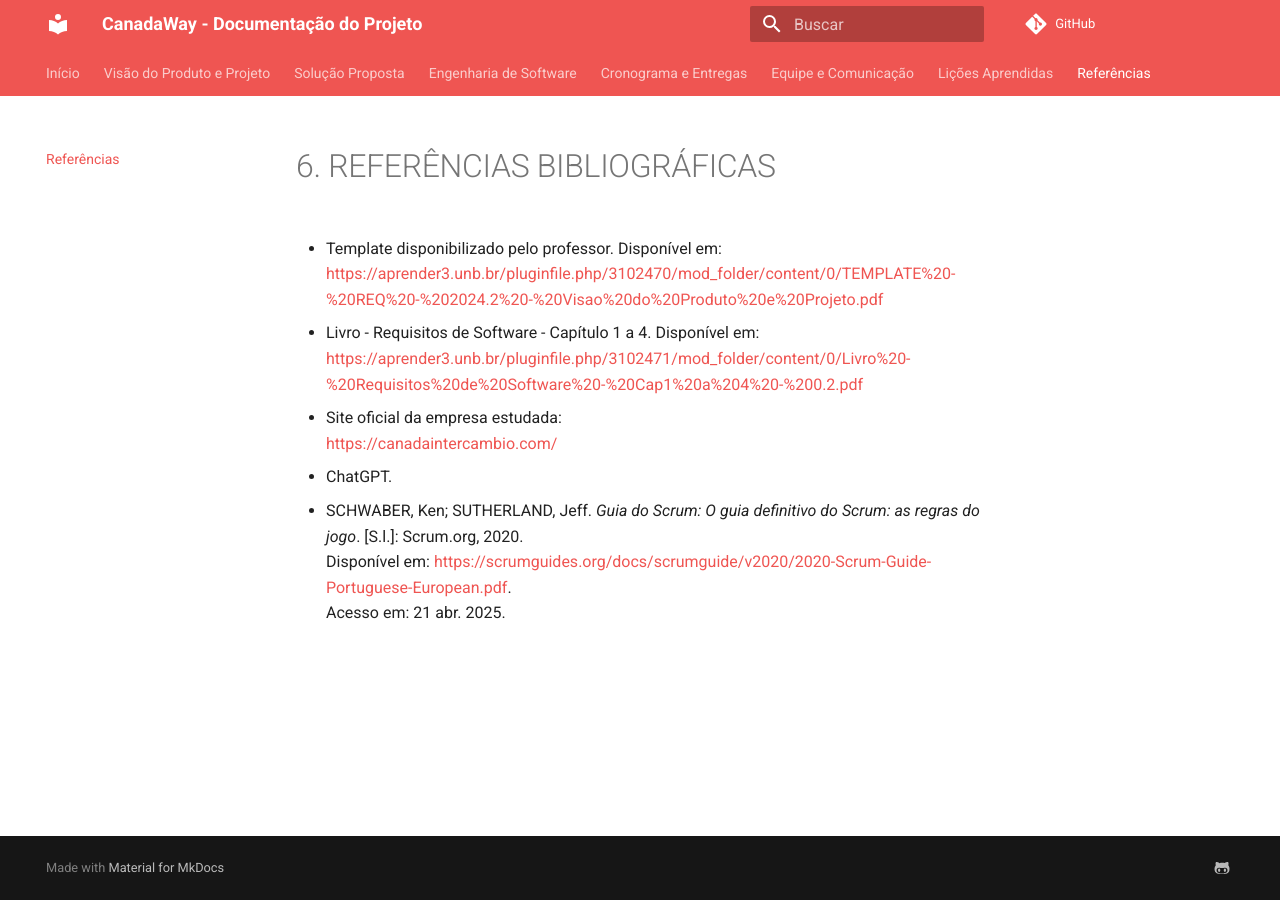
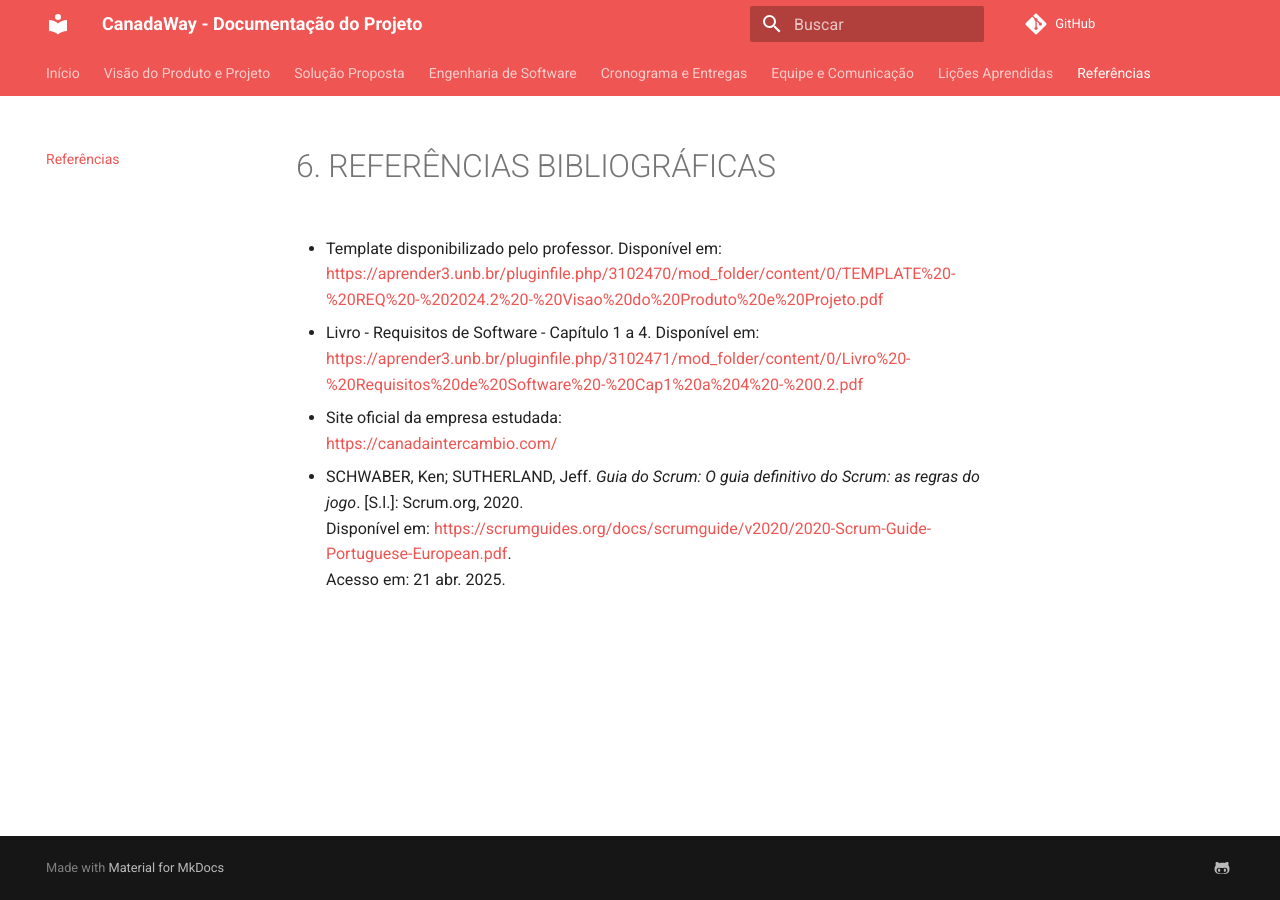
Before and after one commit to mdsreq-fga-unb/2025.1-T02-CanadaIntercambio, an MkDocs documentation site: the page built from docs/docs/referencias.md, in a window 1280 px wide. Built offline with MkDocs 1.6.1 and Material for MkDocs 9.7.7, drawn with Linux system fonts in a browser that asks for light colours; comment, search, counter and statistics services are not loaded.

Commit message:
Update referencias.md

```diff
--- a/docs/docs/referencias.md
+++ b/docs/docs/referencias.md
@@ -9,8 +9,6 @@
 - Site oficial da empresa estudada:
   [https://canadaintercambio.com/](https://canadaintercambio.com/)
 
-- ChatGPT.
-
 - SCHWABER, Ken; SUTHERLAND, Jeff. *Guia do Scrum: O guia definitivo do Scrum: as regras do jogo*. [S.l.]: Scrum.org, 2020.
   Disponível em: [https://scrumguides.org/docs/scrumguide/v2020/2020-Scrum-Guide-Portuguese-European.pdf](https://scrumguides.org/docs/scrumguide/v2020/2020-Scrum-Guide-Portuguese-European.pdf).
   Acesso em: 21 abr. 2025.
```
